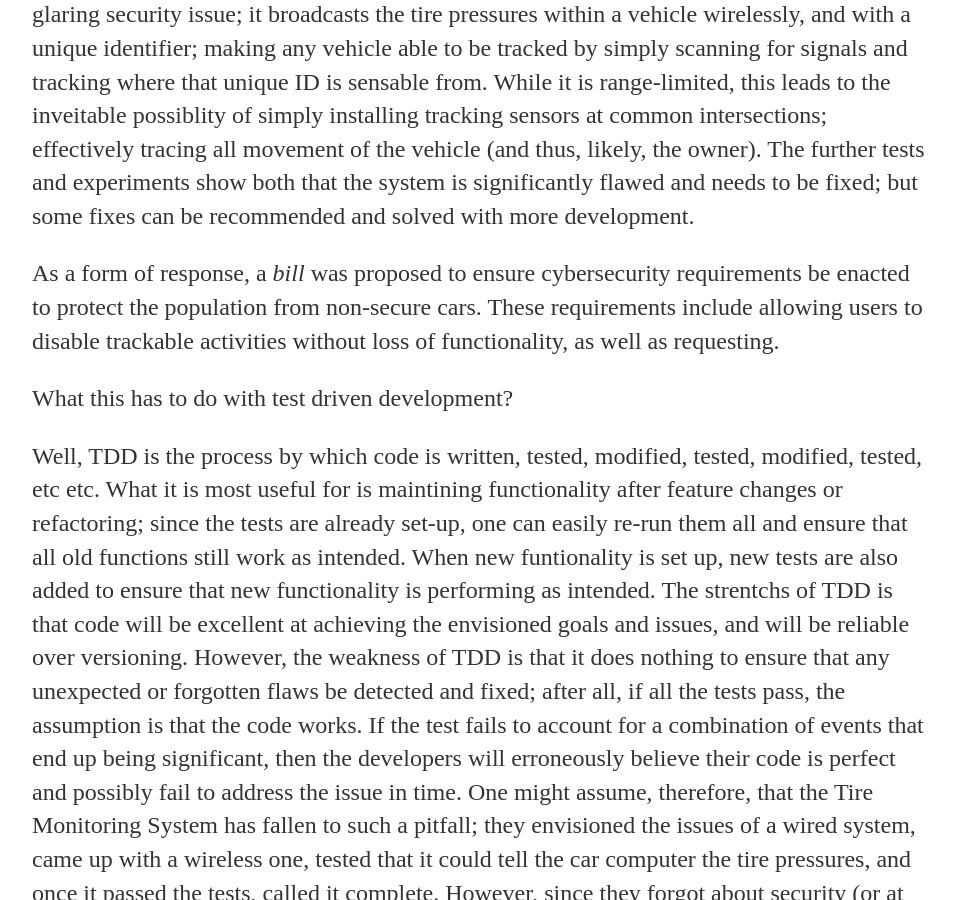
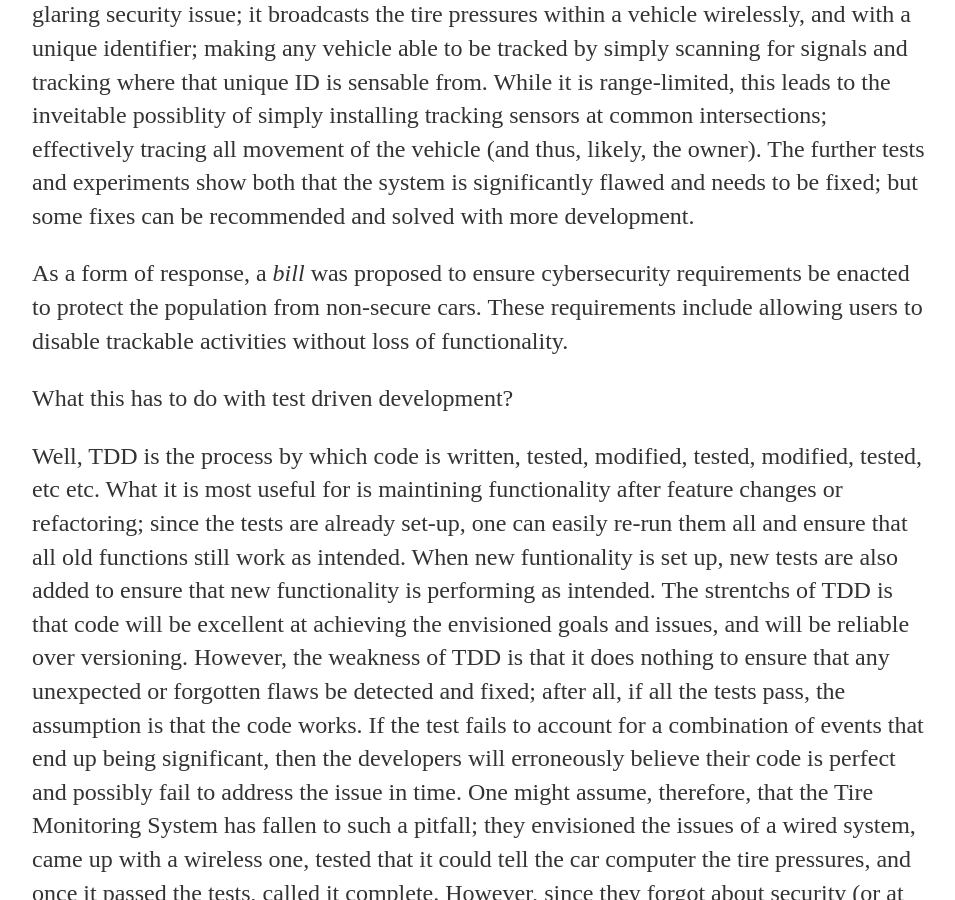
Before and after one commit to Quintuplin/quintuplin.github.io, a Jekyll site: the page built from _posts/2019-09-05-Reflections.md, in a window 1280 px wide and 900 px high, scrolled down 1064 px. Shown: the whole window, without its empty margins (160-1115 px from the left). Built offline with Jekyll 4.4.1, drawn with Linux system fonts in a browser that asks for light colours; comment, search, counter and statistics services are not loaded.

Commit message:
Update 2019-09-05-Reflections.md

```diff
--- a/_posts/2019-09-05-Reflections.md
+++ b/_posts/2019-09-05-Reflections.md
@@ -18,7 +18,7 @@ What this means for TDD? Well, if humans are so limited (and they most definitel
 
 *The Tire Monitoring System* paper, meanwhile, shows that the State Mandated TPMS has a glaring security issue; it broadcasts the tire pressures within a vehicle wirelessly, and with a unique identifier; making any vehicle able to be tracked by simply scanning for signals and tracking where that unique ID is sensable from. While it is range-limited, this leads to the inveitable possiblity of simply installing tracking sensors at common intersections; effectively tracing all movement of the vehicle (and thus, likely, the owner). The further tests and experiments show both that the system is significantly flawed and needs to be fixed; but some fixes can be recommended and solved with more development.
 
-As a form of response, a *bill* was proposed to ensure cybersecurity requirements be enacted to protect the population from non-secure cars. These requirements include allowing users to disable trackable activities without loss of functionality, as well as requesting.
+As a form of response, a *bill* was proposed to ensure cybersecurity requirements be enacted to protect the population from non-secure cars. These requirements include allowing users to disable trackable activities without loss of functionality.
 
 What this has to do with test driven development?
 
```
